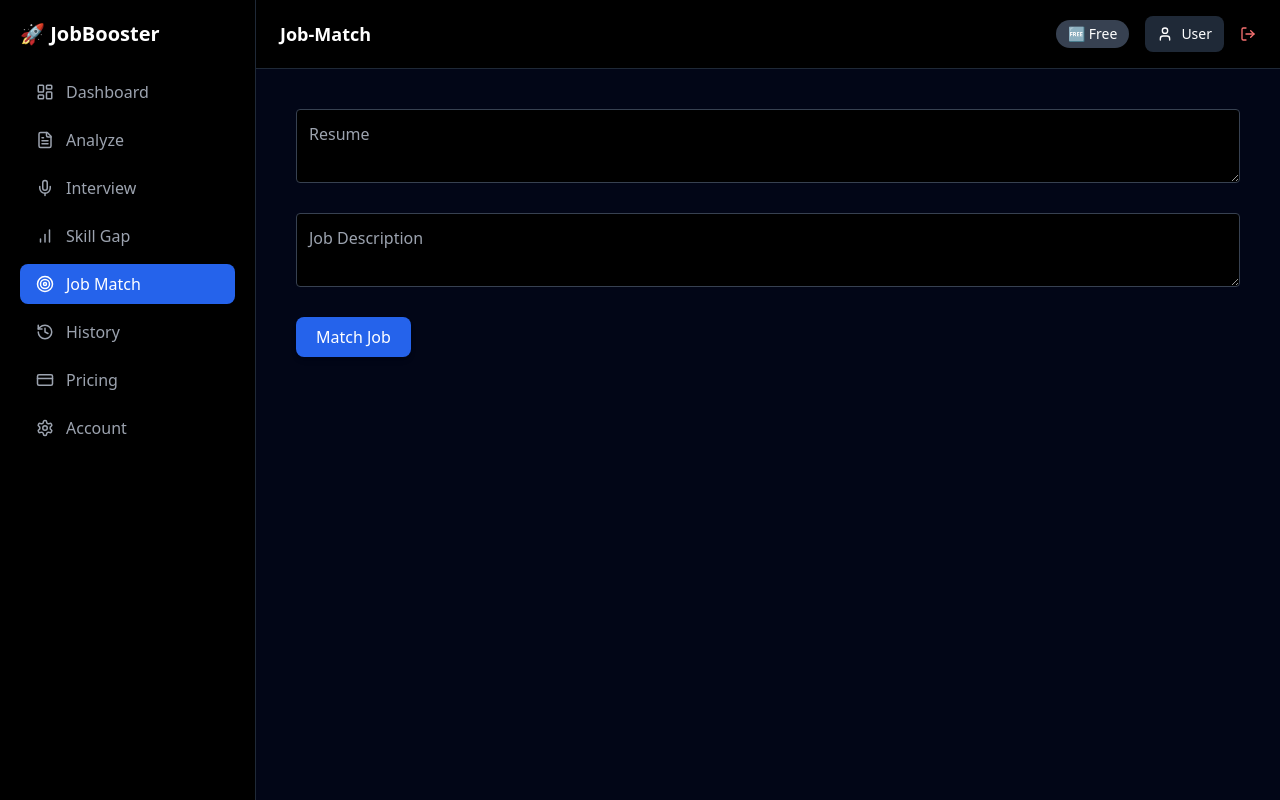
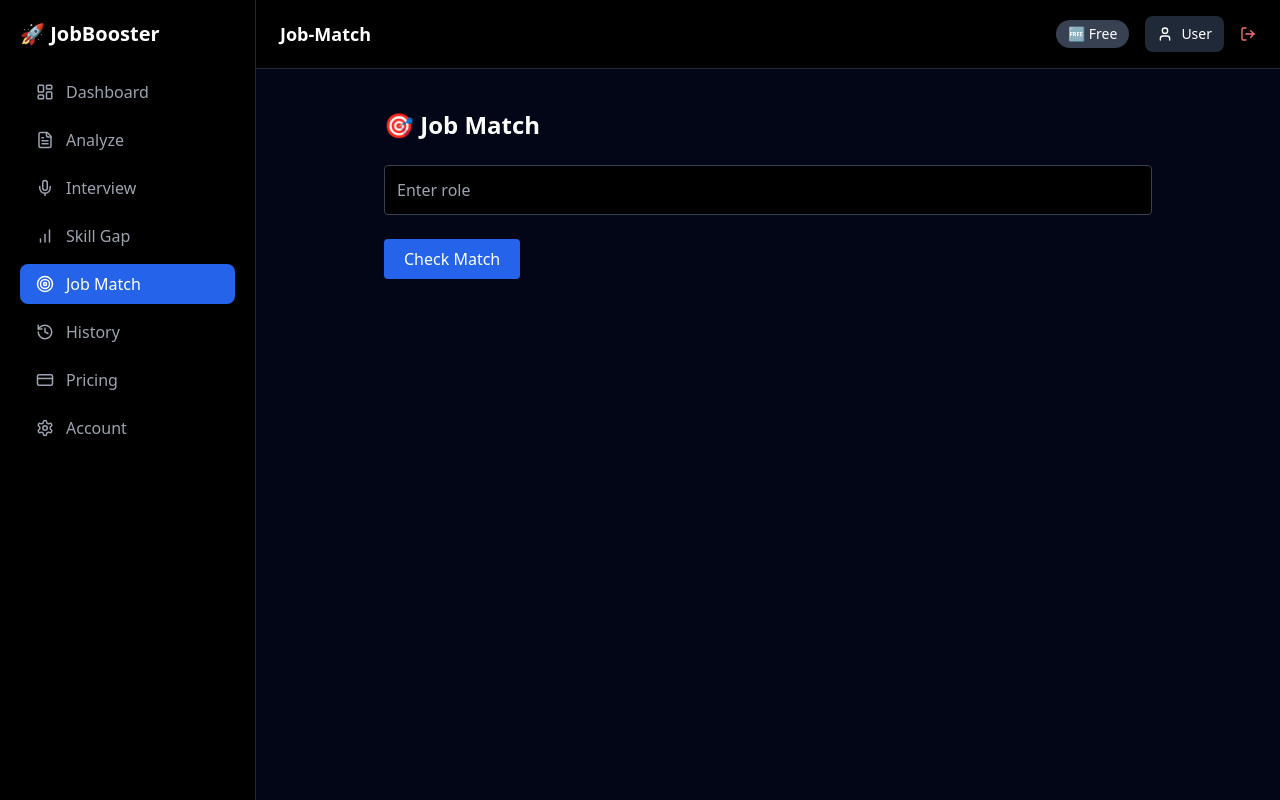
Before and after one commit to mohdsameerahmed346-lgtm/JobBooster-clean, a Next.js app: page /job-match in a window 1280 px wide. Built offline with nearby package versions, Linux system fonts and the light colour scheme; no server answers; sample sign-in values are in the browser's storage.

Commit message:
Update page.js

```diff
--- a/app/(dashboard)/job-match/page.js
+++ b/app/(dashboard)/job-match/page.js
@@ -1,67 +1,46 @@
 "use client";
 
 import { useState } from "react";
-import Skeleton from "../../../components/Skeleton";
+import { isPremium } from "../../../lib/usage";
 
 export default function JobMatch() {
-  const [resume, setResume] = useState("");
-  const [jd, setJd] = useState("");
+  const [role, setRole] = useState("");
   const [result, setResult] = useState("");
-  const [loading, setLoading] = useState(false);
 
-  const match = async () => {
-    setLoading(true);
-    setResult("");
+  const match = () => {
+    if (!isPremium()) {
+      alert("🚫 Premium required 💎");
+      return;
+    }
 
-    const isPremium = localStorage.getItem("premium") === "true";
-
-    const res = await fetch("/api/ai", {
-      method: "POST",
-      body: JSON.stringify({
-        type: "jobmatch",
-        input: resume + "\n\nJob:\n" + jd,
-        isPremium,
-      }),
-    });
-
-    const data = await res.json();
-    setResult(data.result);
-    setLoading(false);
+    setResult("You are 78% match for this role.");
   };
 
   return (
-    <div className="space-y-6">
+    <div className="max-w-3xl mx-auto space-y-6">
 
-      <textarea
-        placeholder="Resume"
-        className="input"
-        onChange={(e) => setResume(e.target.value)}
+      <h1 className="text-2xl font-bold">🎯 Job Match</h1>
+
+      <input
+        value={role}
+        onChange={(e) => setRole(e.target.value)}
+        placeholder="Enter role"
+        className="w-full p-3 bg-black border border-gray-700 rounded"
       />
 
-      <textarea
-        placeholder="Job Description"
-        className="input"
-        onChange={(e) => setJd(e.target.value)}
-      />
-
-      <button onClick={match} className="btn">
-        {loading ? "⏳ Matching..." : "Match Job"}
+      <button
+        onClick={match}
+        className="bg-blue-600 px-5 py-2 rounded"
+      >
+        Check Match
       </button>
 
-      {loading && (
-        <div className="card space-y-3">
-          <Skeleton className="h-4 w-full" />
-          <Skeleton className="h-4 w-5/6" />
-          <Skeleton className="h-4 w-2/3" />
-        </div>
-      )}
-
-      {result && !loading && (
-        <div className="card whitespace-pre-line">
+      {result && (
+        <div className="bg-gray-900 p-4 rounded">
           {result}
         </div>
       )}
 
     </div>
   );
-  }
+                                 }
```
